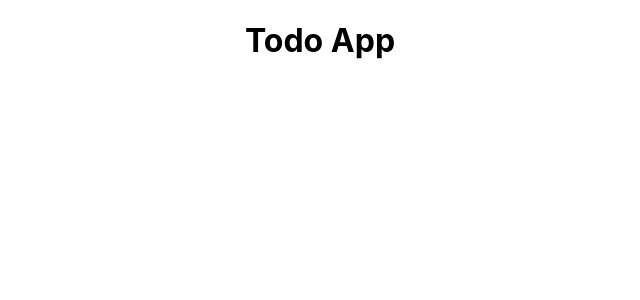
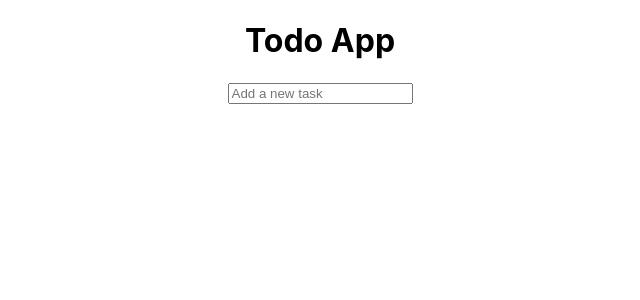
Before and after one commit to raqib-rasheed/qp-react-assessment, a React (Create React App) app: page / in a window 1280 px wide. Shown: the top 300 px of the page, without its empty margins (320-960 px from the left). Built offline with nearby package versions, Linux system fonts and the light colour scheme.

Commit message:
add: AddTodo

```diff
--- a/src/App.tsx
+++ b/src/App.tsx
@@ -1,10 +1,12 @@
 import React from "react";
 import "./App.css";
+import { AddTodo } from "./components/add-todo";
 
 function App() {
   return (
     <div className="App">
       <h1>Todo App</h1>
+      <AddTodo />
     </div>
   );
 }
```
